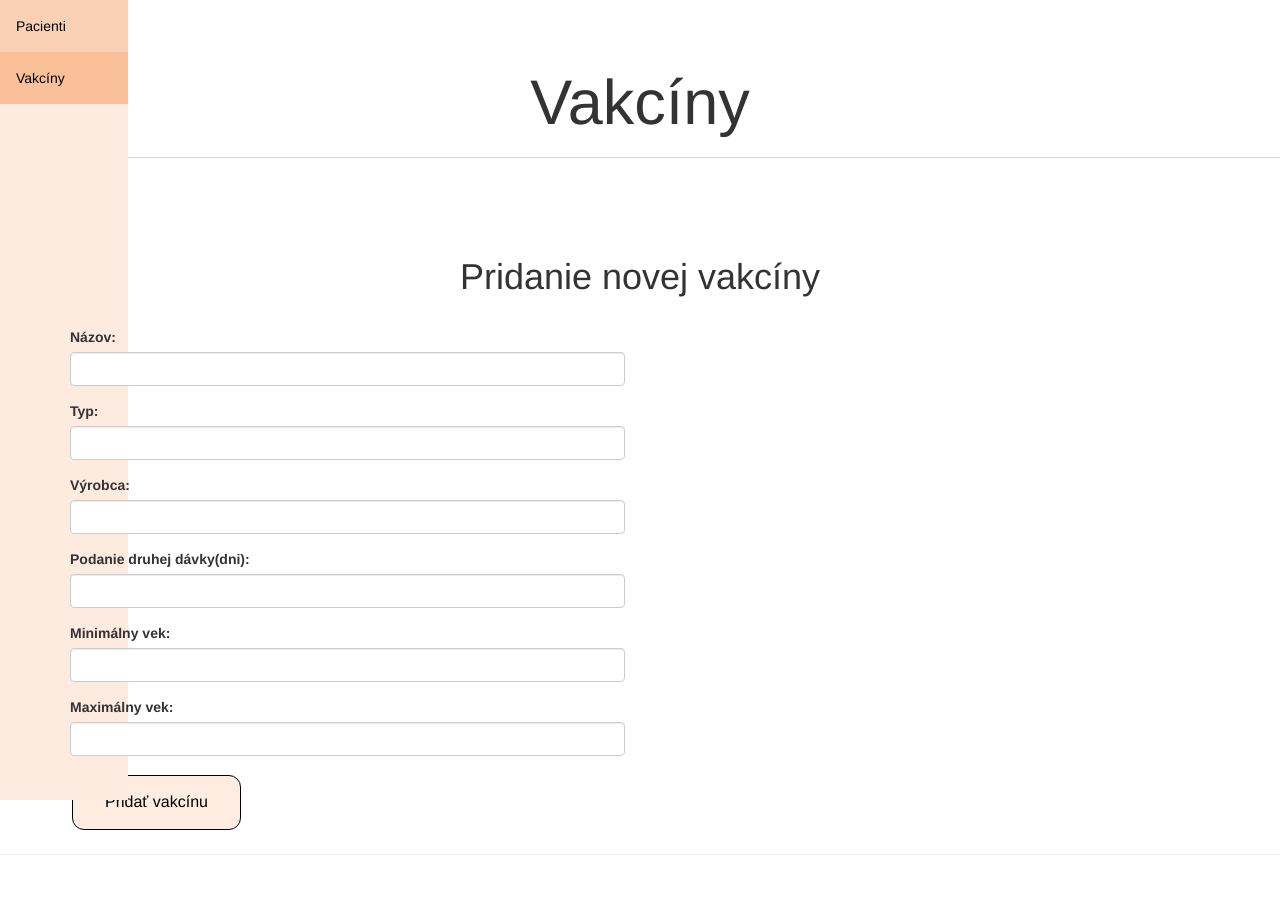
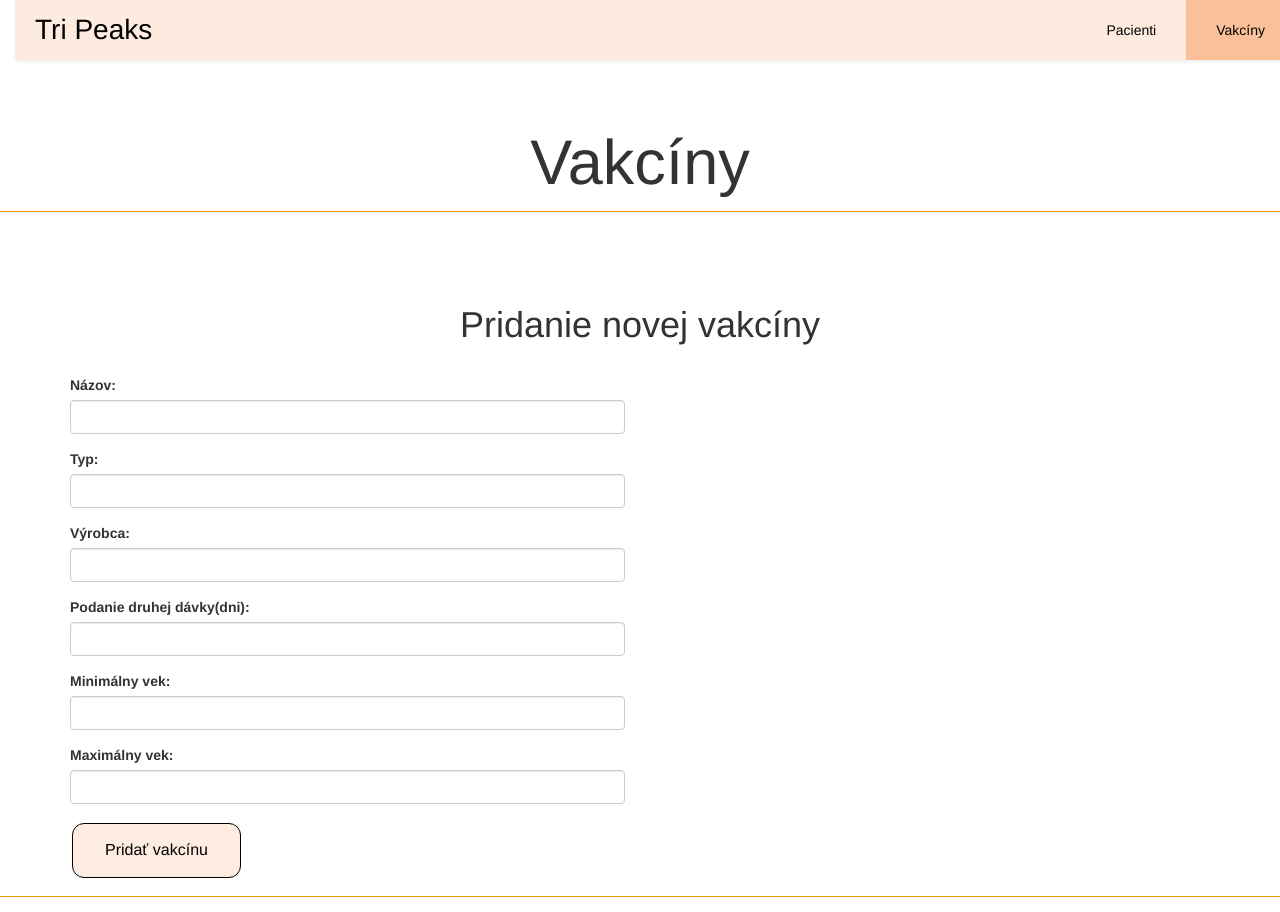
Before and after one commit to MichalToth5/3-peaks_frontEnd, an Angular app: page /admin/vaccine/add in a window 1280 px wide. Before the commit the page ends 876 px from the top, so only its background shows below. Built offline with nearby package versions, Linux system fonts and the light colour scheme.

Commit message:
Vytvorenie navbar hamburgru

```diff
--- a/package.json
+++ b/package.json
@@ -27,6 +27,7 @@
     "@angular/cli": "~13.3.1",
     "@angular/compiler-cli": "~13.3.0",
     "@types/jasmine": "~3.10.0",
+    "@types/jquery": "^3.5.14",
     "@types/node": "^12.11.1",
     "jasmine-core": "~4.0.0",
     "karma": "~6.3.0",
--- a/src/app/admin-layout/admin-layout.component.css
+++ b/src/app/admin-layout/admin-layout.component.css
@@ -1,31 +1,143 @@
 body {
   margin: 0;
-  font-family: "Lato", sans-serif;
+  font-family: Helvetica, sans-serif;
+  background-color: #f4f4f4;
 }
 
-.sidebar {
+a {
+  color: #000;
+}
+
+/* header */
+
+.header {
+  background-color: #fdebdf;
+  box-shadow: 1px 1px 4px 0 rgba(0,0,0,.1);
+  position: fixed;
+  width: 100%;
+  z-index: 3;
+}
+
+.header ul {
   margin: 0;
   padding: 0;
-  width: 10%;
+  list-style: none;
+  overflow: hidden;
   background-color: #fdebdf;
-  position: fixed;
-  height: 100%;
-  overflow: auto;
 }
 
-.sidebar a {
+.header li a {
   display: block;
-  color: black;
-  padding: 16px;
+  padding: 20px 20px;
   text-decoration: none;
 }
-
-.sidebar a.active {
+.header a.active {
   background-color: #fac099;
   color: black;
 }
 
-.sidebar a:hover:not(.active) {
-  background-color: #fac09994;
-  color: black;
+.header li a:hover,
+.header .menu-btn:hover {
+  background-color: #edc8af;
 }
+
+.header .logo {
+  display: block;
+  float: left;
+  font-size: 2em;
+  padding: 10px 20px;
+  text-decoration: none;
+}
+
+/* menu */
+
+.header .menu {
+  clear: both;
+  max-height: 0;
+  transition: max-height .2s ease-out;
+}
+
+/* menu icon */
+
+.header .menu-icon {
+  cursor: pointer;
+  display: inline-block;
+  float: right;
+  padding: 28px 20px;
+  position: relative;
+  user-select: none;
+}
+
+.header .menu-icon .navicon {
+  background: #333;
+  display: block;
+  height: 2px;
+  position: relative;
+  transition: background .2s ease-out;
+  width: 18px;
+}
+
+.header .menu-icon .navicon:before,
+.header .menu-icon .navicon:after {
+  background: #333;
+  content: '';
+  display: block;
+  height: 100%;
+  position: absolute;
+  transition: all .2s ease-out;
+  width: 100%;
+}
+
+.header .menu-icon .navicon:before {
+  top: 5px;
+}
+
+.header .menu-icon .navicon:after {
+  top: -5px;
+}
+
+/* menu btn */
+
+.header .menu-btn {
+  display: none;
+}
+
+.header .menu-btn:checked ~ .menu {
+  max-height: 240px;
+}
+
+.header .menu-btn:checked ~ .menu-icon .navicon {
+  background: transparent;
+}
+
+.header .menu-btn:checked ~ .menu-icon .navicon:before {
+  transform: rotate(-45deg);
+}
+
+.header .menu-btn:checked ~ .menu-icon .navicon:after {
+  transform: rotate(45deg);
+}
+
+.header .menu-btn:checked ~ .menu-icon:not(.steps) .navicon:before,
+.header .menu-btn:checked ~ .menu-icon:not(.steps) .navicon:after {
+  top: 0;
+}
+
+/* 48em = 768px */
+
+@media (min-width: 48em) {
+  .header li {
+    float: left;
+  }
+  .header li a {
+    padding: 20px 30px;
+  }
+  .header .menu {
+    clear: none;
+    float: right;
+    max-height: none;
+  }
+  .header .menu-icon {
+    display: none;
+  }
+}
--- a/src/app/admin-layout/admin-layout.component.html
+++ b/src/app/admin-layout/admin-layout.component.html
@@ -1,5 +1,13 @@
-<div class="sidebar">
-  <a routerLink="/admin/patient" routerLinkActive="active">Pacienti</a>
-  <a routerLink="/admin/vaccine" routerLinkActive="active">Vakcíny</a>
+<div class="container-fluid">
+<header class="header">
+  <a href="" class="logo">Tri Peaks</a>
+  <input class="menu-btn" type="checkbox" id="menu-btn" />
+  <label class="menu-icon" for="menu-btn"><span class="navicon"></span></label>
+  <ul class="menu">
+    <li><a routerLink="/admin/patient" routerLinkActive="active">Pacienti</a></li>
+    <li><a routerLink="/admin/vaccine" routerLinkActive="active">Vakcíny</a></li>
+  </ul>
+</header>
 </div>
+<br><br><br>
 <router-outlet></router-outlet>
--- a/src/app/patient/patient-form/patient-form.component.css
+++ b/src/app/patient/patient-form/patient-form.component.css
@@ -13,5 +13,7 @@
   color: black;
 }
 .my-4{
-  height: 1px;
+  display: block; height: 1px;
+  border: 0; border-top: 1px solid #f29900;
+  margin: 1em 0; padding: 0;
 }
--- a/src/app/patient/patient-list/patient-list.component.css
+++ b/src/app/patient/patient-list/patient-list.component.css
@@ -35,5 +35,7 @@
     color: black;
   }
 .my-4{
-  height: 1px;
+  display: block; height: 1px;
+  border: 0; border-top: 1px solid #f29900;
+  margin: 1em 0; padding: 0;
 }
--- a/src/app/vaccine/vaccine-form/vaccine-form.component.css
+++ b/src/app/vaccine/vaccine-form/vaccine-form.component.css
@@ -13,5 +13,7 @@
   color: black;
 }
 .my-4{
-  height: 1px;
+  display: block; height: 1px;
+  border: 0; border-top: 1px solid #f29900;
+  margin: 1em 0; padding: 0;
 }
--- a/src/app/vaccine/vaccine-list/vaccine-list.component.css
+++ b/src/app/vaccine/vaccine-list/vaccine-list.component.css
@@ -67,5 +67,7 @@
   color: black;
 }
 .my-4{
-  height: 1px;
+  display: block; height: 1px;
+  border: 0; border-top: 1px solid #f29900;
+  margin: 1em 0; padding: 0;
 }
```
Also changed, not shown: 1 other file (tests, documents, lock files or other folders).
